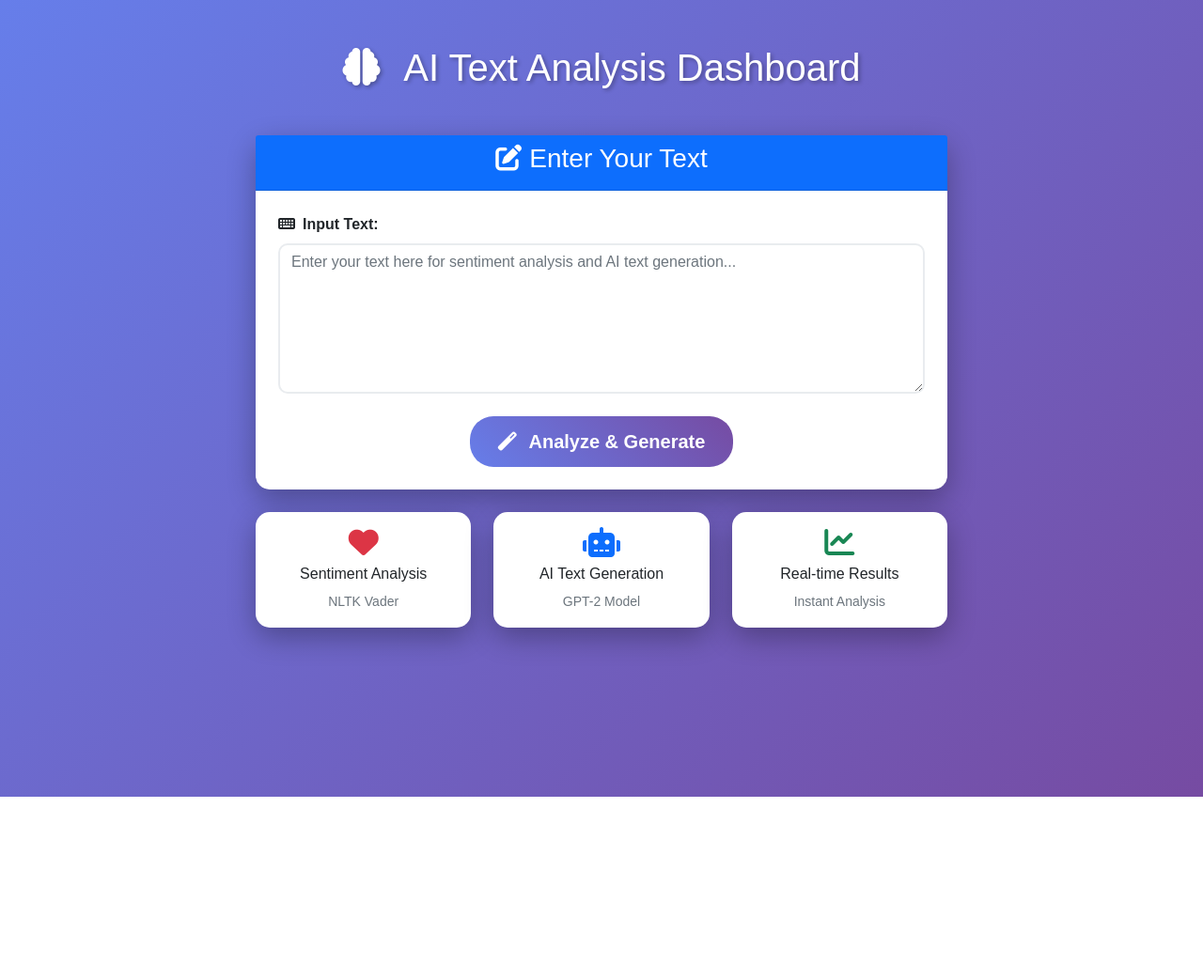
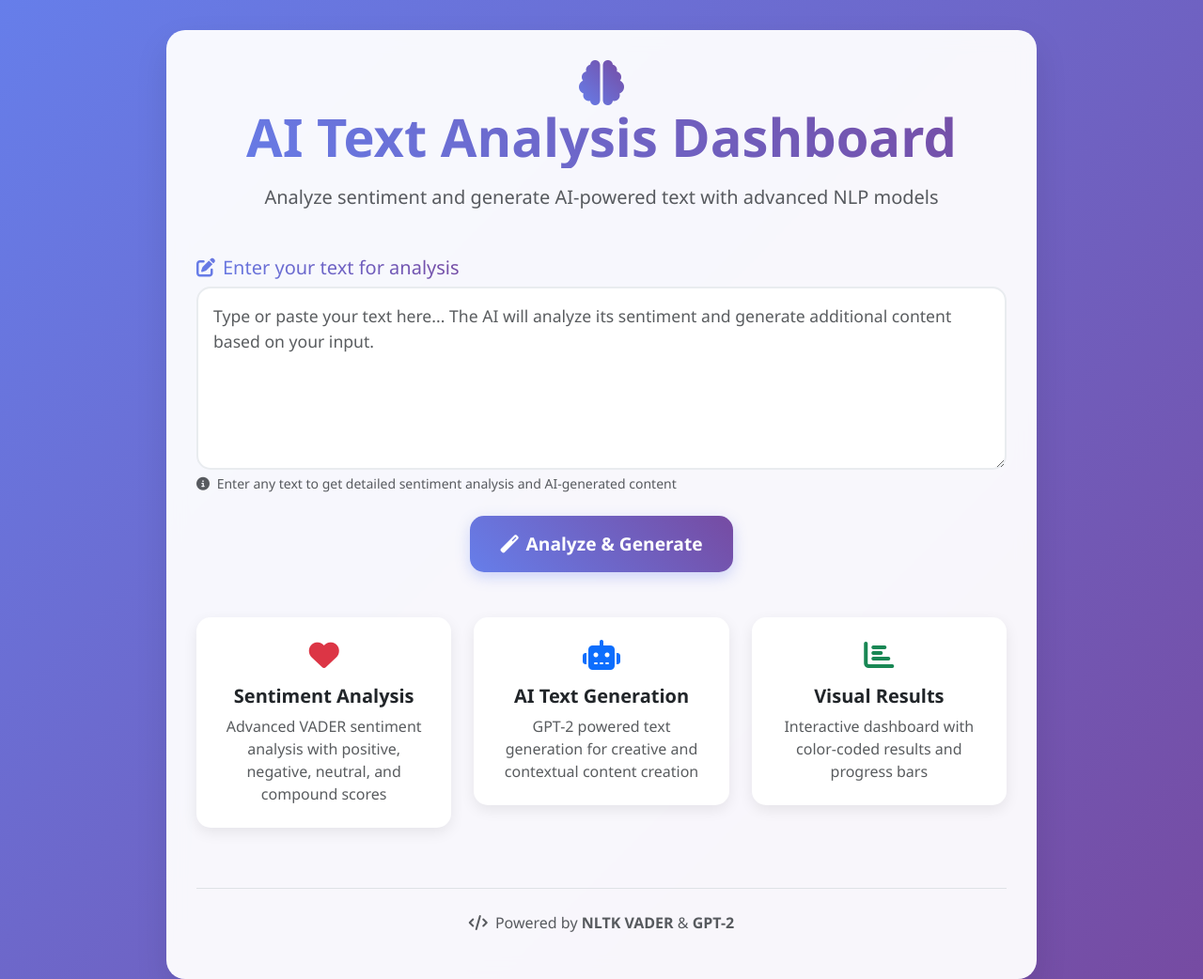
Before and after one commit to httpsdevi/Customer-Insights-Dashboard-with-AI-Powered-Text-Generation-and-Sentiment-Analysis, a Flask app: page / in a window 1280 px wide. Shown: the whole page at 94% size. Before the commit the page ends 848 px from the top, so only its background shows below. Run offline with Flask 3, Linux system fonts and the light colour scheme; parts of the project's set-up code (start-up, migrations or seed data) failed here and were passed over.

Commit message:
index.html

```diff
--- a/templates/index.html
+++ b/templates/index.html
@@ -4,116 +4,211 @@
     <meta charset="UTF-8">
     <meta name="viewport" content="width=device-width, initial-scale=1.0">
     <title>AI Text Analysis Dashboard</title>
-    <link href="https://cdn.jsdelivr.net/npm/bootstrap@5.1.3/dist/css/bootstrap.min.css" rel="stylesheet">
-    <link href="https://cdnjs.cloudflare.com/ajax/libs/font-awesome/6.0.0/css/all.min.css" rel="stylesheet">
+    <link href="https://cdn.jsdelivr.net/npm/bootstrap@5.3.0/dist/css/bootstrap.min.css" rel="stylesheet">
+    <link href="https://cdnjs.cloudflare.com/ajax/libs/font-awesome/6.4.0/css/all.min.css" rel="stylesheet">
     <style>
         body {
             background: linear-gradient(135deg, #667eea 0%, #764ba2 100%);
             min-height: 100vh;
-            font-family: 'Arial', sans-serif;
+            font-family: 'Segoe UI', Tahoma, Geneva, Verdana, sans-serif;
         }
-        .card {
-            border: none;
-            border-radius: 15px;
-            box-shadow: 0 10px 30px rgba(0,0,0,0.3);
+        .main-container {
+            background: rgba(255, 255, 255, 0.95);
+            backdrop-filter: blur(10px);
+            border-radius: 20px;
+            box-shadow: 0 15px 35px rgba(0, 0, 0, 0.1);
+            padding: 2rem;
+            margin-top: 2rem;
         }
-        .btn-primary {
+        .header-icon {
+            font-size: 3rem;
             background: linear-gradient(45deg, #667eea, #764ba2);
-            border: none;
-            border-radius: 25px;
-            padding: 12px 30px;
-            font-weight: bold;
-        }
-        .btn-primary:hover {
-            transform: translateY(-2px);
-            box-shadow: 0 5px 15px rgba(0,0,0,0.3);
+            -webkit-background-clip: text;
+            -webkit-text-fill-color: transparent;
+            background-clip: text;
         }
         .form-control {
-            border-radius: 10px;
             border: 2px solid #e9ecef;
+            border-radius: 15px;
+            padding: 1rem;
+            font-size: 1.1rem;
+            transition: all 0.3s ease;
         }
         .form-control:focus {
             border-color: #667eea;
-            box-shadow: 0 0 10px rgba(102, 126, 234, 0.3);
+            box-shadow: 0 0 0 0.2rem rgba(102, 126, 234, 0.25);
         }
-        .title {
+        .btn-analyze {
+            background: linear-gradient(45deg, #667eea, #764ba2);
+            border: none;
+            padding: 1rem 2rem;
+            font-size: 1.2rem;
+            font-weight: 600;
+            border-radius: 15px;
             color: white;
-            text-shadow: 2px 2px 4px rgba(0,0,0,0.3);
+            transition: all 0.3s ease;
+            box-shadow: 0 5px 15px rgba(102, 126, 234, 0.3);
+        }
+        .btn-analyze:hover {
+            transform: translateY(-2px);
+            box-shadow: 0 8px 25px rgba(102, 126, 234, 0.4);
+            color: white;
+        }
+        .feature-card {
+            background: white;
+            border-radius: 15px;
+            padding: 1.5rem;
+            box-shadow: 0 5px 15px rgba(0, 0, 0, 0.08);
+            transition: transform 0.3s ease;
+            margin-bottom: 1rem;
+        }
+        .feature-card:hover {
+            transform: translateY(-5px);
+        }
+        .feature-icon {
+            font-size: 2rem;
+            margin-bottom: 1rem;
+        }
+        .text-gradient {
+            background: linear-gradient(45deg, #667eea, #764ba2);
+            -webkit-background-clip: text;
+            -webkit-text-fill-color: transparent;
+            background-clip: text;
+        }
+        .alert {
+            border-radius: 15px;
+            border: none;
+        }
+        .spinner-border-sm {
+            width: 1rem;
+            height: 1rem;
         }
     </style>
 </head>
 <body>
-    <div class="container mt-5">
+    <div class="container">
         <div class="row justify-content-center">
-            <div class="col-md-8">
-                <h1 class="text-center mb-5 title">
-                    <i class="fas fa-brain me-3"></i>
-                    AI Text Analysis Dashboard
-                </h1>
+            <div class="col-lg-10">
+                <div class="main-container">
+                    <!-- Header -->
+                    <div class="text-center mb-5">
+                        <i class="fas fa-brain header-icon"></i>
+                        <h1 class="display-4 fw-bold text-gradient mb-3">AI Text Analysis Dashboard</h1>
+                        <p class="lead text-muted">Analyze sentiment and generate AI-powered text with advanced NLP models</p>
+                    </div>
 
-                <div class="card">
-                    <div class="card-header bg-primary text-white text-center">
-                        <h3><i class="fas fa-edit me-2"></i>Enter Your Text</h3>
+                    <!-- Error Alert -->
+                    {% if error %}
+                    <div class="alert alert-danger d-flex align-items-center mb-4" role="alert">
+                        <i class="fas fa-exclamation-triangle me-2"></i>
+                        <div>{{ error }}</div>
                     </div>
-                    <div class="card-body p-4">
-                        <form method="POST" action="/analyze">
+                    {% endif %}
+
+                    <!-- Main Form -->
+                    <form method="POST" action="/analyze" id="analysisForm">
+                        <div class="row">
+                            <div class="col-12">
                                 <div class="mb-4">
-                                <label for="text" class="form-label fw-bold">
-                                    <i class="fas fa-keyboard me-2"></i>Input Text:
+                                    <label for="text" class="form-label h5 text-gradient">
+                                        <i class="fas fa-edit me-2"></i>Enter your text for analysis
                                     </label>
                                     <textarea
                                         class="form-control"
                                         id="text"
                                         name="text"
                                         rows="6"
-                                    placeholder="Enter your text here for sentiment analysis and AI text generation..."
+                                        placeholder="Type or paste your text here... The AI will analyze its sentiment and generate additional content based on your input."
                                         required
                                     ></textarea>
+                                    <div class="form-text">
+                                        <i class="fas fa-info-circle me-1"></i>
+                                        Enter any text to get detailed sentiment analysis and AI-generated content
+                                    </div>
+                                </div>
+                            </div>
                         </div>
 
-                            <div class="text-center">
-                                <button type="submit" class="btn btn-primary btn-lg">
-                                    <i class="fas fa-magic me-2"></i>
-                                    Analyze & Generate
+                        <div class="text-center mb-5">
+                            <button type="submit" class="btn btn-analyze btn-lg" id="analyzeBtn">
+                                <span class="button-text">
+                                    <i class="fas fa-magic me-2"></i>Analyze & Generate
+                                </span>
+                                <span class="spinner-border spinner-border-sm me-2 d-none" role="status" aria-hidden="true"></span>
+                                <span class="loading-text d-none">Processing...</span>
                             </button>
                         </div>
                     </form>
+
+                    <!-- Features Section -->
+                    <div class="row mt-5">
+                        <div class="col-md-4">
+                            <div class="feature-card text-center">
+                                <i class="fas fa-heart feature-icon text-danger"></i>
+                                <h5 class="fw-bold">Sentiment Analysis</h5>
+                                <p class="text-muted mb-0">Advanced VADER sentiment analysis with positive, negative, neutral, and compound scores</p>
+                            </div>
+                        </div>
+                        <div class="col-md-4">
+                            <div class="feature-card text-center">
+                                <i class="fas fa-robot feature-icon text-primary"></i>
+                                <h5 class="fw-bold">AI Text Generation</h5>
+                                <p class="text-muted mb-0">GPT-2 powered text generation for creative and contextual content creation</p>
+                            </div>
+                        </div>
+                        <div class="col-md-4">
+                            <div class="feature-card text-center">
+                                <i class="fas fa-chart-bar feature-icon text-success"></i>
+                                <h5 class="fw-bold">Visual Results</h5>
+                                <p class="text-muted mb-0">Interactive dashboard with color-coded results and progress bars</p>
+                            </div>
                         </div>
                     </div>
 
-                <div class="row mt-4">
-                    <div class="col-md-4">
-                        <div class="card text-center">
-                            <div class="card-body">
-                                <i class="fas fa-heart text-danger fa-2x mb-2"></i>
-                                <h6>Sentiment Analysis</h6>
-                                <small class="text-muted">NLTK Vader</small>
-                            </div>
-                        </div>
-                    </div>
-                    <div class="col-md-4">
-                        <div class="card text-center">
-                            <div class="card-body">
-                                <i class="fas fa-robot text-primary fa-2x mb-2"></i>
-                                <h6>AI Text Generation</h6>
-                                <small class="text-muted">GPT-2 Model</small>
-                            </div>
-                        </div>
-                    </div>
-                    <div class="col-md-4">
-                        <div class="card text-center">
-                            <div class="card-body">
-                                <i class="fas fa-chart-line text-success fa-2x mb-2"></i>
-                                <h6>Real-time Results</h6>
-                                <small class="text-muted">Instant Analysis</small>
-                            </div>
-                        </div>
+                    <!-- Footer -->
+                    <div class="text-center mt-5 pt-4 border-top">
+                        <p class="text-muted">
+                            <i class="fas fa-code me-1"></i>
+                            Powered by <strong>NLTK VADER</strong> & <strong>GPT-2</strong>
+                        </p>
                     </div>
                 </div>
             </div>
         </div>
     </div>
 
-    <script src="https://cdn.jsdelivr.net/npm/bootstrap@5.1.3/dist/js/bootstrap.bundle.min.js"></script>
+    <script src="https://cdn.jsdelivr.net/npm/bootstrap@5.3.0/dist/js/bootstrap.bundle.min.js"></script>
+    <script>
+        // Add loading state to form submission
+        document.getElementById('analysisForm').addEventListener('submit', function() {
+            const btn = document.getElementById('analyzeBtn');
+            const buttonText = btn.querySelector('.button-text');
+            const spinner = btn.querySelector('.spinner-border');
+            const loadingText = btn.querySelector('.loading-text');
+
+            btn.disabled = true;
+            buttonText.classList.add('d-none');
+            spinner.classList.remove('d-none');
+            loadingText.classList.remove('d-none');
+        });
+
+        // Auto-expand textarea
+        const textarea = document.getElementById('text');
+        textarea.addEventListener('input', function() {
+            this.style.height = 'auto';
+            this.style.height = this.scrollHeight + 'px';
+        });
+
+        // Character counter
+        textarea.addEventListener('input', function() {
+            const charCount = this.value.length;
+            let formText = this.nextElementSibling;
+            if (charCount > 0) {
+                formText.innerHTML = `<i class="fas fa-info-circle me-1"></i>Character count: ${charCount}`;
+            } else {
+                formText.innerHTML = `<i class="fas fa-info-circle me-1"></i>Enter any text to get detailed sentiment analysis and AI-generated content`;
+            }
+        });
+    </script>
 </body>
 </html>
```
Lines whose indentation alone changed are shown as unchanged.
